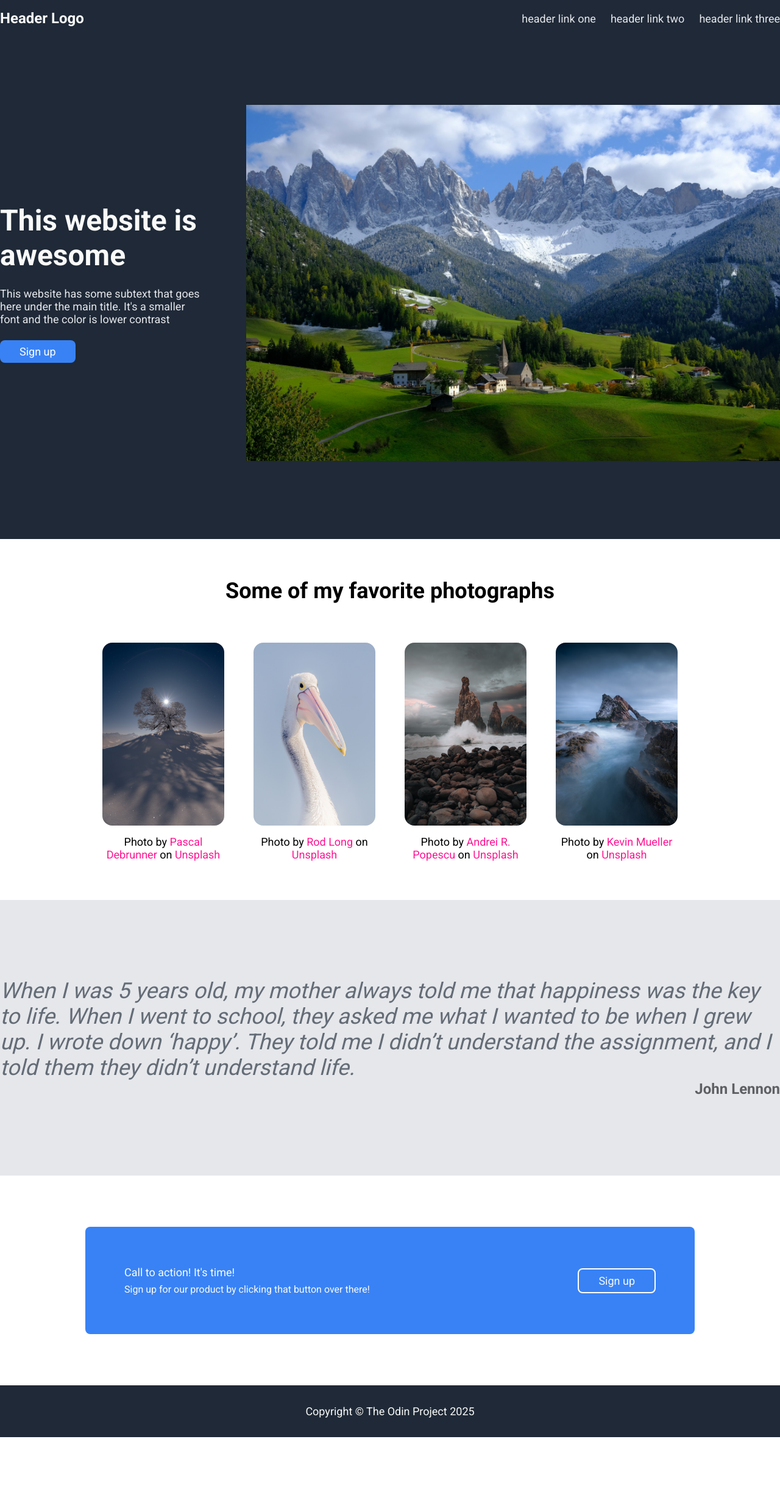
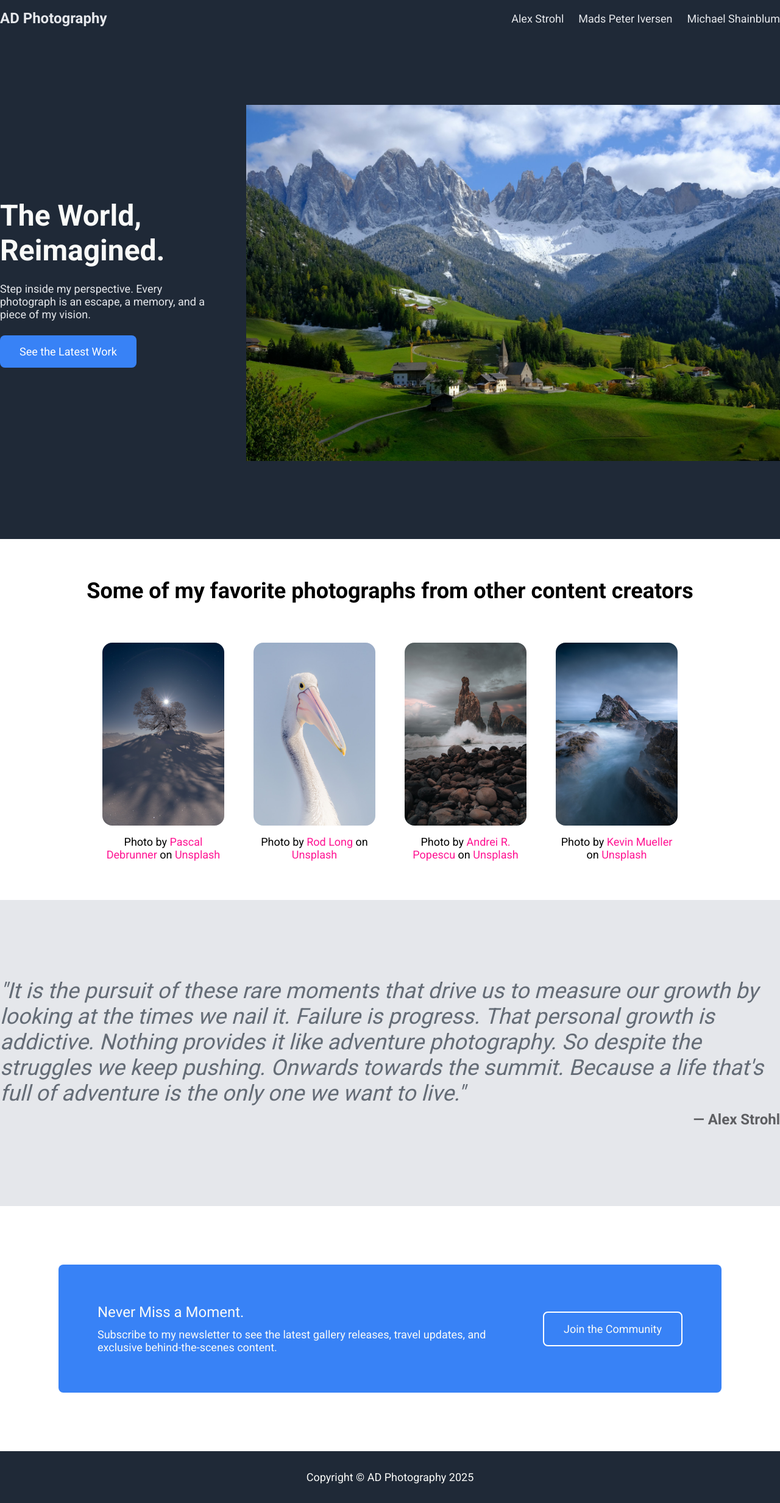
Before and after one commit to astrodeveloper10/landing-page, a plain HTML site: page index.html in a window 1280 px wide. Shown: the whole page at 61% size. Before the commit the page ends 2357 px from the top, so only its background shows below. Drawn offline with Linux system fonts and the light colour scheme.

Commit message:
Refactor some html and styles

```diff
--- a/index.html
+++ b/index.html
@@ -7,7 +7,7 @@
             content="width=device-width, user-scalable=no, initial-scale=1.0, maximum-scale=1.0, minimum-scale=1.0"
         />
         <meta http-equiv="X-UA-Compatible" content="ie=edge" />
-        <title>Landing page</title>
+        <title>AD Photography Landing page</title>
         <link rel="stylesheet" href="style.css" />
     </head>
     <body>
@@ -15,22 +15,36 @@
             <div class="container">
                 <div class="hero__container">
                     <nav class="hero__header">
-                        <h2 class="hero__logo">Header Logo</h2>
+                        <h2 class="hero__logo">
+                            <a href=".">AD Photography</a>
+                        </h2>
+
                         <ul>
-                            <li><a href="#">header link one</a></li>
-                            <li><a href="#">header link two</a></li>
-                            <li><a href="#">header link three</a></li>
+                            <li>
+                                <a href="https://www.alexstrohl.com/" target="_blank"
+                                    >Alex Strohl</a
+                                >
+                            </li>
+                            <li>
+                                <a href="https://mpiphoto.dk/" target="_blank"
+                                    >Mads Peter Iversen</a
+                                >
+                            </li>
+                            <li>
+                                <a href="https://shainblumphoto.com/" target="_blank"
+                                    >Michael Shainblum</a
+                                >
+                            </li>
                         </ul>
                     </nav>
                     <div class="hero__content">
                         <div class="content">
-                            <h1>This website is awesome</h1>
+                            <h1>The World, Reimagined.</h1>
                             <p>
-                                This website has some subtext that goes here under the
-                                main title. It's a smaller font and the color is lower
-                                contrast
+                                Step inside my perspective. Every photograph is an escape,
+                                a memory, and a piece of my vision.
                             </p>
-                            <button>Sign up</button>
+                            <button>See the Latest Work</button>
                         </div>
                         <img
                             src="images/dolomites.jpg"
@@ -43,7 +57,9 @@
             </div>
 
             <div class="main__container">
-                <h2 class="information__text">Some of my favorite photographs</h2>
+                <h2 class="information__text">
+                    Some of my favorite photographs from other content creators
+                </h2>
                 <div class="cards">
                     <figure>
                         <img
@@ -130,27 +146,29 @@
             <div class="quote__container">
                 <blockquote class="blockquote__container">
                     <p class="quote">
-                        When I was 5 years old, my mother always told me that happiness
-                        was the key to life. When I went to school, they asked me what I
-                        wanted to be when I grew up. I wrote down ‘happy’. They told me I
-                        didn’t understand the assignment, and I told them they didn’t
-                        understand life.
+                        "It is the pursuit of these rare moments that drive us to measure
+                        our growth by looking at the times we nail it. Failure is
+                        progress. That personal growth is addictive. Nothing provides it
+                        like adventure photography. So despite the struggles we keep
+                        pushing. Onwards towards the summit. Because a life that's full of
+                        adventure is the only one we want to live."
                     </p>
-                    <p class="author">John Lennon</p>
+                    <p class="author">&mdash; Alex Strohl</p>
                 </blockquote>
             </div>
             <div class="call__to_action_container">
                 <div class="call__to_action_content_container">
                     <div>
-                        <p class="big-text">Call to action! It's time!</p>
-                        <p class="small-text">
-                            Sign up for our product by clicking that button over there!
+                        <p class="big-text">Never Miss a Moment.</p>
+                        <p>
+                            Subscribe to my newsletter to see the latest gallery releases,
+                            travel updates, and exclusive behind-the-scenes content.
                         </p>
                     </div>
-                    <button>Sign up</button>
+                    <button>Join the Community</button>
                 </div>
             </div>
-            <div class="footer">Copyright &copy; The Odin Project 2025</div>
+            <div class="footer">Copyright &copy; AD Photography 2025</div>
         </div>
     </body>
 </html>
--- a/style.css
+++ b/style.css
@@ -40,7 +40,6 @@ body {
 .hero__logo {
     font-size: 24px;
     color: #f9faf8;
-    cursor: pointer;
 }
 
 ul {
@@ -79,7 +78,7 @@ h1 {
     font: inherit;
     background-color: #3882f6;
     color: white;
-    padding: 8px 32px;
+    padding: 16px 32px;
     border: none;
     border-radius: 8px;
     cursor: pointer;
@@ -119,7 +118,7 @@ figure {
 }
 
 figure img {
-    width: 200px;
+    width: 100%;
     height: auto;
     border-radius: 16px;
     margin-bottom: 16px;
@@ -150,6 +149,7 @@ figcaption a:hover {
 .blockquote__container {
     display: flex;
     flex-direction: column;
+    gap: 8px;
     width: 1400px;
 }
 
@@ -170,12 +170,12 @@ figcaption a:hover {
 .call__to_action_container {
     display: flex;
     justify-content: center;
-    padding: 84px;
+    padding: 96px;
 }
 
 .call__to_action_content_container {
     background-color: #3882f6;
-    width: 1000px;
+    width: 1200px;
     padding: 64px;
     color: #f9faf8;
     display: flex;
@@ -185,23 +185,24 @@ figcaption a:hover {
 }
 
 .big-text {
-    font-size: 18px;
-    margin-bottom: 8px;
+    font-size: 24px;
+    margin-bottom: 12px;
 }
 
-.small-text {
-    font-size: 16px;
+.call__to_action_content_container div {
+    max-width: 700px;
 }
 
 .call__to_action_content_container button {
     font: inherit;
     background-color: #3882f6;
     color: #f9faf8;
-    padding: 8px 32px;
+    padding: 16px 32px;
     border-radius: 8px;
     cursor: pointer;
     transition: transform ease-in-out 300ms;
     border: 2px solid white;
+    max-width: 300px;
 }
 
 .call__to_action_content_container button:hover {
```
